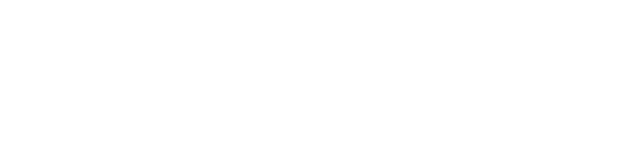
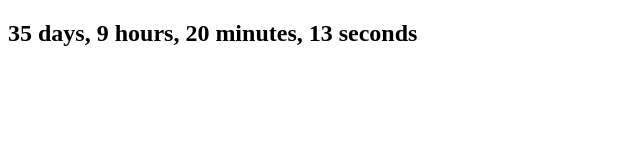
Before and after one commit to LucaCaligola/js-simon, a plain HTML site: page index.html in a window 1280 px wide. Shown: the whole page, without its empty margins (0-640 px from the left). Drawn offline with Linux system fonts and the light colour scheme.

Commit message:
countdown done!

```diff
--- a/index.html
+++ b/index.html
@@ -11,10 +11,10 @@
     <div class="text container">
 
         <h2>
-            <span id="giorni"></span>
-            <span id="ore"></span>
-            <span id="minuti"></span>
-            <span id="secondi"></span>
+            <span id="giorni"></span> days,
+            <span id="ore"></span> hours,
+            <span id="minuti"></span> minutes,
+            <span id="secondi"></span> seconds
         </h2>
     </div>
 
--- a/script.js
+++ b/script.js
@@ -4,27 +4,34 @@
 const giorniEl = document.querySelector('#giorni');
 const oreEl = document.querySelector('#ore');
 const minutiEl = document.querySelector('#minuti');
-const secondiEl = document.querySelector('#ore');
+const secondiEl = document.querySelector('#secondi');
 
 // Mi memorizzo la data che voglio raggiungere
 let capodanno = new Date (2024,0,1,0,0,0,0);
 
-// trovo la data di adesso
-let adesso = new Date();
 
-// trovo la differenza con adesso
-const dateDifference = capodanno.getTime() - adesso.getTime()
 
-console.log(dateDifference)
+const timer = setInterval (function() {
+    // trovo la data di adesso
+    let adesso = new Date();
 
-const secondi = Math.floor(dateDifference % (60  * 1000)) / 1000;
-const minuti = Math.floor(dateDifference % (60 * 60 * 1000)) / (1000 * 60);
-const ore = Math.floor(dateDifference % (24 * 60 * 60 * 1000)) / (1000 * 60 * 60);
-const giorni = Math.floor(dateDifference / (24 * 60 * 60 * 1000));
+    // trovo la differenza con adesso
+    const dateDifference = capodanno.getTime() - adesso.getTime()
 
-console.log(secondi)
-console.log(minuti)
-console.log(ore)
-console.log(giorni)
 
-// scrivo e aggiorno in pagina il countdown
+
+    secondiEl.innerHTML = Math.floor((dateDifference % (60  * 1000)) / 1000);
+    minutiEl.innerHTML = Math.floor((dateDifference % (60 * 60 * 1000)) / (1000 * 60));
+    oreEl.innerHTML = Math.floor((dateDifference % (24 * 60 * 60 * 1000)) / (1000 * 60 * 60));
+    giorniEl.innerHTML = Math.floor((dateDifference / (24 * 60 * 60 * 1000)));
+
+
+
+    // scrivo e aggiorno in pagina il countdown
+    if (dateDifference <= 0) {
+        clearInterval(timer);
+    }
+
+
+
+}, 1000)
```
